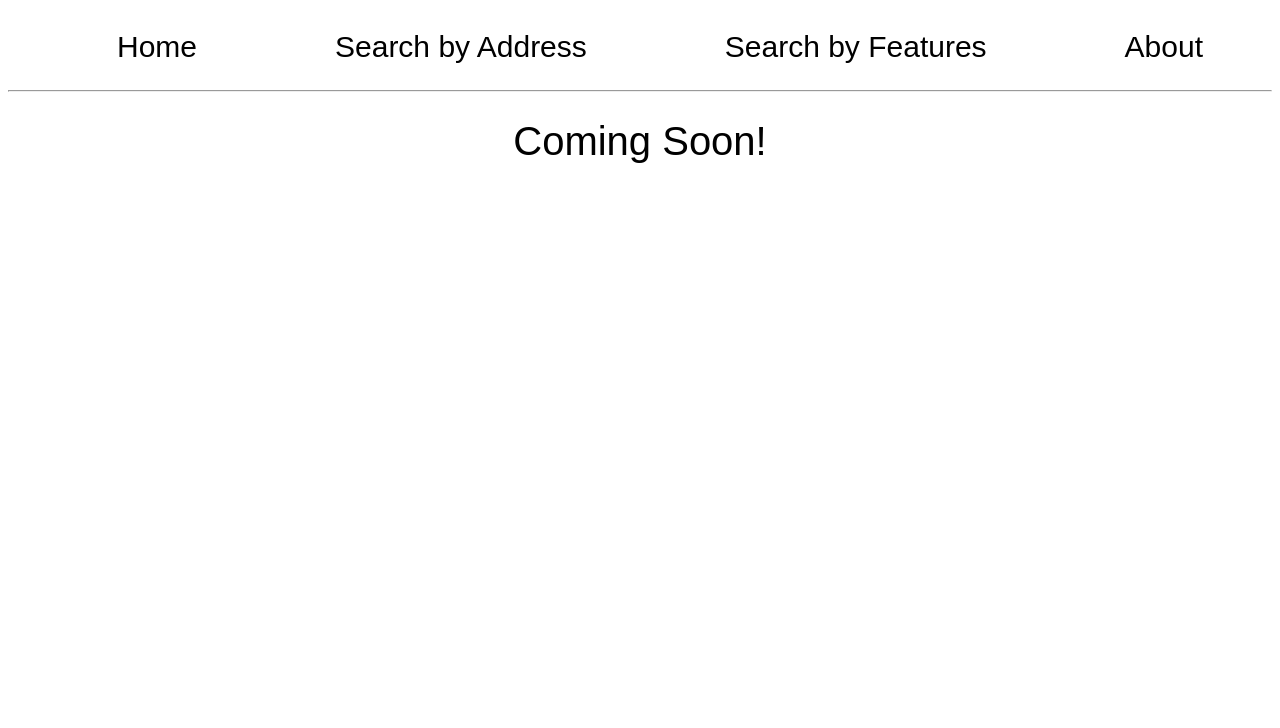
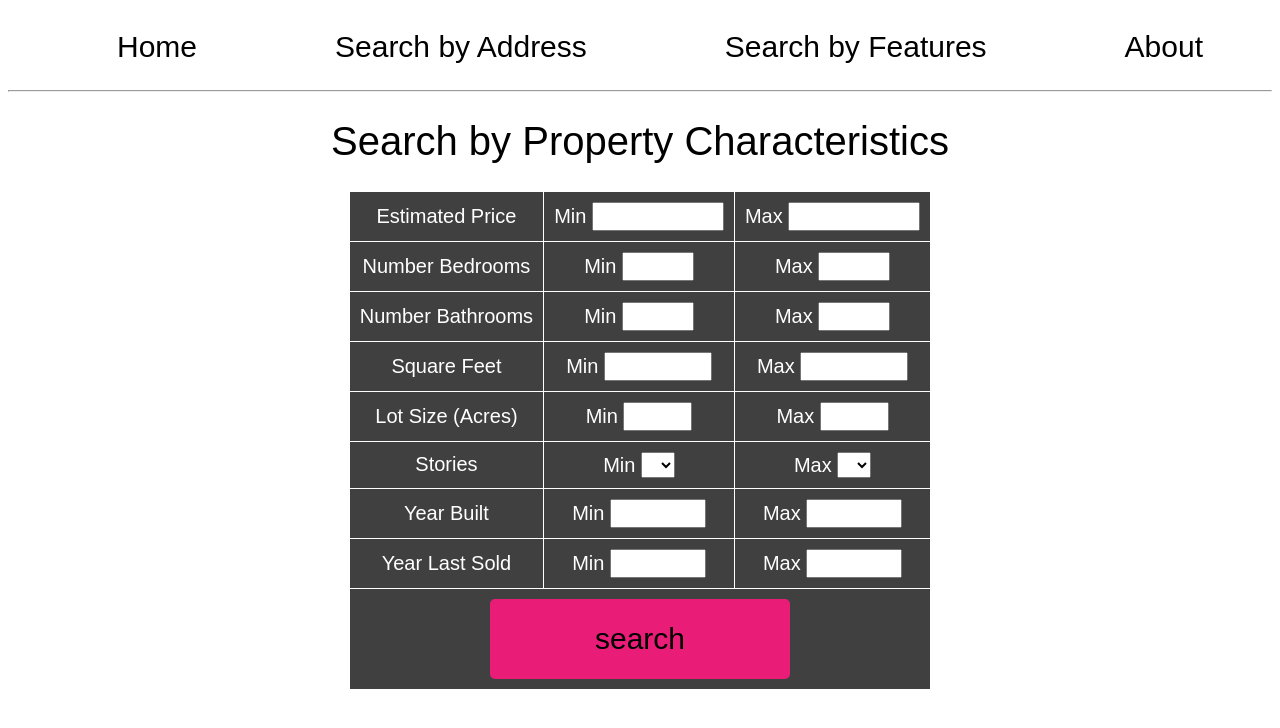
Before and after one commit to buckleya2/HouseHunter, a Flask app: page /search in a window 1280 px wide. Shown: the top 728 px of the page. Run offline with Flask 3, Linux system fonts and the light colour scheme; parts of the project's set-up code (start-up, migrations or seed data) failed here and were passed over.

Commit message:
added search by features page

```diff
--- a/app.py
+++ b/app.py
@@ -63,13 +63,24 @@ def about():
 
 @app.route('/search', methods = ['GET', 'POST'])
 def search():
-    # TODO search property data by atttributes
-    return render_template('search.html')
+    # clear any prior searches
+    session.pop('searchdict', None)
+    form = SearchForm()
+    if form.validate_on_submit():
+        searchdict = form.data
+        searchdict.pop('csrf_token')
+        session['searchdict'] = searchdict
+        return redirect(url_for('search_res'))
+    return render_template('search.html', form = form)
 
 @app.route('/result', methods = ['GET', 'POST'])
 def search_res():
-    # TODO display attribute search results
-    return None
+    if not session.get('searchdict'):
+        msg = 'no search data'
+        return render_template('pages.html', msg = msg)
+    page = request.args.get('page', 1, type=int)
+    pagination = filter_properties(session['searchdict'], page)
+    return render_template('pages.html', pagination = pagination)
 
 @app.errorhandler(404)
 def page_not_found(error):
--- a/forms.py
+++ b/forms.py
@@ -1,6 +1,6 @@
 from flask_wtf import FlaskForm
 from sqlalchemy import create_engine
-from wtforms import BooleanField, DateField, FloatField, IntegerField, IntegerRangeField, PasswordField, StringField
+from wtforms import FloatField, IntegerField, PasswordField, SelectField, StringField
 from wtforms.validators import InputRequired, NumberRange, Optional, Regexp, Length, ValidationError
 
 from config import *
@@ -27,13 +27,19 @@ class AddressForm(FlaskForm):
     parcel = StringField(id = 'parcel', label = 'parcel')
 
 class SearchForm(FlaskForm):
-    estimated_price = IntegerRangeField(id = 'estimated_price', label = 'estimated_price',
-                                   validators = [Optional(), NumberRange(0, 8000000)])
-    number_bed = IntegerField(id = 'number_bed', label = 'number_bed',
-                        validators = [Optional(), NumberRange(0, 10)])
-    number_bath = IntegerField(id = 'number_bath', label = 'number_bath',
-                        validators = [Optional(), NumberRange(0, 10)])
-    sqft = IntegerField(id = 'sqft', label = 'sqft',
-                        validators = [Optional(), NumberRange(0, 20000)])
-    lot_size = FloatField(id = 'lot_size', label = 'lot_size',
-                        validators = [Optional(), NumberRange(0, 100)])
+    min_taxable_value = IntegerField(label = 'min_taxable_value', validators = [Optional(), NumberRange(0, 8000000)])
+    min_bedrooms = IntegerField(label = 'min_bedrooms', validators = [Optional(), NumberRange(0, 10)])
+    min_bathrooms = IntegerField(label = 'min_bathrooms', validators = [Optional(), NumberRange(0, 10)])
+    min_square_feet = IntegerField(label = 'min_square_feet', validators = [Optional(), NumberRange(0, 20000)])
+    min_land_acres = FloatField(label = 'min_land_acres', validators = [Optional(), NumberRange(0, 100)])
+    min_stories = SelectField(label = 'min_stories', choices = ['', '1', '2', '3'])
+    min_year_built = IntegerField(label = 'min_year_built', validators = [Optional(), NumberRange(0, 3000)])
+    min_last_sold_year = IntegerField(label = 'min_last_sold_year', validators = [Optional(), NumberRange(0, 3000)])
+    max_taxable_value = IntegerField(label = 'max_taxable_value', validators = [Optional(), NumberRange(0, 8000000)])
+    max_bedrooms = IntegerField(label = 'max_bedrooms', validators = [Optional(), NumberRange(0, 10)])
+    max_bathrooms = IntegerField(label = 'max_bathrooms', validators = [Optional(), NumberRange(0, 10)])
+    max_square_feet = IntegerField(label = 'max_square_feet', validators = [Optional(), NumberRange(0, 20000)])
+    max_land_acres = FloatField(label = 'max_land_acres', validators = [Optional(), NumberRange(0, 100)])
+    max_stories = SelectField(label = 'max_stories', choices = ['', '1', '2', '3'])
+    max_year_built = IntegerField(label = 'max_year_built', validators = [Optional(), NumberRange(0, 3000)])
+    max_last_sold_year = IntegerField(label = 'max_last_sold_year', validators = [Optional(), NumberRange(0, 3000)])
--- a/static/styles.css
+++ b/static/styles.css
@@ -34,13 +34,26 @@ li a:hover {
 
 a:link {
     color: #ffffff;
-    background-color: transparent;
     text-decoration: none;
 }
 a:visited {
     color:  #ea4089;
-    background-color: transparent;
     text-decoration: none;
+}
+.page_button {
+    border-radius: 4px;
+    padding: 5px 5px;
+    font-size: 15px;
+    border: none;
+    background-color: #404040;
+}
+
+.page_button_active {
+    border-radius: 4px;
+    padding: 5px 5px;
+    font-size: 15px;
+    border: none;
+    background-color: #000;
 }
 
 .invisible_table {
@@ -53,7 +66,6 @@ a:visited {
     list-style: none;
     background-color: #ffffff;
     list-style-type: none;
-    list-style: none;
     padding: 10px 10px;
 }
 
@@ -70,6 +82,16 @@ a:visited {
     list-style-type: none;
     list-style: none;
     padding: 20px 20px;
+}
+.minimal_table, th, tr, td {
+    border-collapse: collapse;
+    border: 1px solid;
+    margin-left: auto;
+    margin-right: auto;
+    text-align: center;
+    background-color: #ffffff;
+    list-style-type: none;
+    padding: 10px 10px;
 }
 
 .display_table {
--- a/templates/search.html
+++ b/templates/search.html
@@ -1,5 +1,56 @@
 {% extends 'base.html' %}
 {% block title %}Search{% endblock %}
 {% block content %}
-<h1 style="color: #000000; text-align: center;">Coming Soon!</h1>
+<h1 style="color: #000000; text-align: center;">Search by Property Characteristics</h1>
+
+<form method="POST" action="">
+    <table class="display_table">
+        <tr>
+          <td colspan="2">Estimated Price</td>
+          <td>Min {{ form.min_taxable_value(size = 100) }}</td>
+          <td>Max {{ form.max_taxable_value(size = 100) }}</td>
+        </tr>
+        <tr>
+            <td colspan="2">Number Bedrooms</td>
+            <td>{{ form.csrf_token }}
+                Min {{ form.min_bedrooms(size = 40) }}</td>
+            <td>Max {{ form.max_bedrooms(size = 40) }}</td>
+        </tr>
+        <tr>
+            <td colspan="2">Number Bathrooms</td>
+            <td>Min {{ form.min_bathrooms(size = 40) }}</td>
+            <td>Max {{ form.max_bathrooms(size = 40) }}</td>
+        </tr>
+        <tr>
+            <td colspan="2">Square Feet</td>
+            <td>Min {{ form.min_square_feet(size = 100) }}</td>
+            <td>Max {{ form.max_square_feet(size = 100) }}</td>
+        </tr>
+        <tr>
+            <td colspan="2">Lot Size (Acres)</td>
+            <td>Min {{ form.min_land_acres(size = 3) }}</td>
+            <td>Max {{ form.max_land_acres(size = 3) }}</td>
+        </tr>
+        <tr>
+            <td colspan="2">Stories</td>
+            <td>Min {{ form.min_stories() }}</td>
+            <td>Max {{ form.max_stories() }}</td>
+        </tr>
+        <tr>
+            <td colspan="2">Year Built</td>
+            <td>Min {{ form.min_year_built(size = 100) }}</td>
+            <td>Max {{ form.max_year_built(size = 100) }}</td>
+        </tr>
+        <tr>
+            <td colspan="2">Year Last Sold</td>
+            <td>Min {{ form.min_last_sold_year(size = 100) }}</td>
+            <td>Max {{ form.max_last_sold_year(size = 100) }}</td>
+        </tr>
+        <tr>
+            <td colspan="4">
+                <input type="submit" name="Search" value="search" class="big_submit">
+            </td>
+        </tr>
+    </table>
+</form>
 {% endblock %}
```
Also changed, not shown: helpers.py (+24 -0 lines), templates/pages.html (added, +62 -0 lines).
